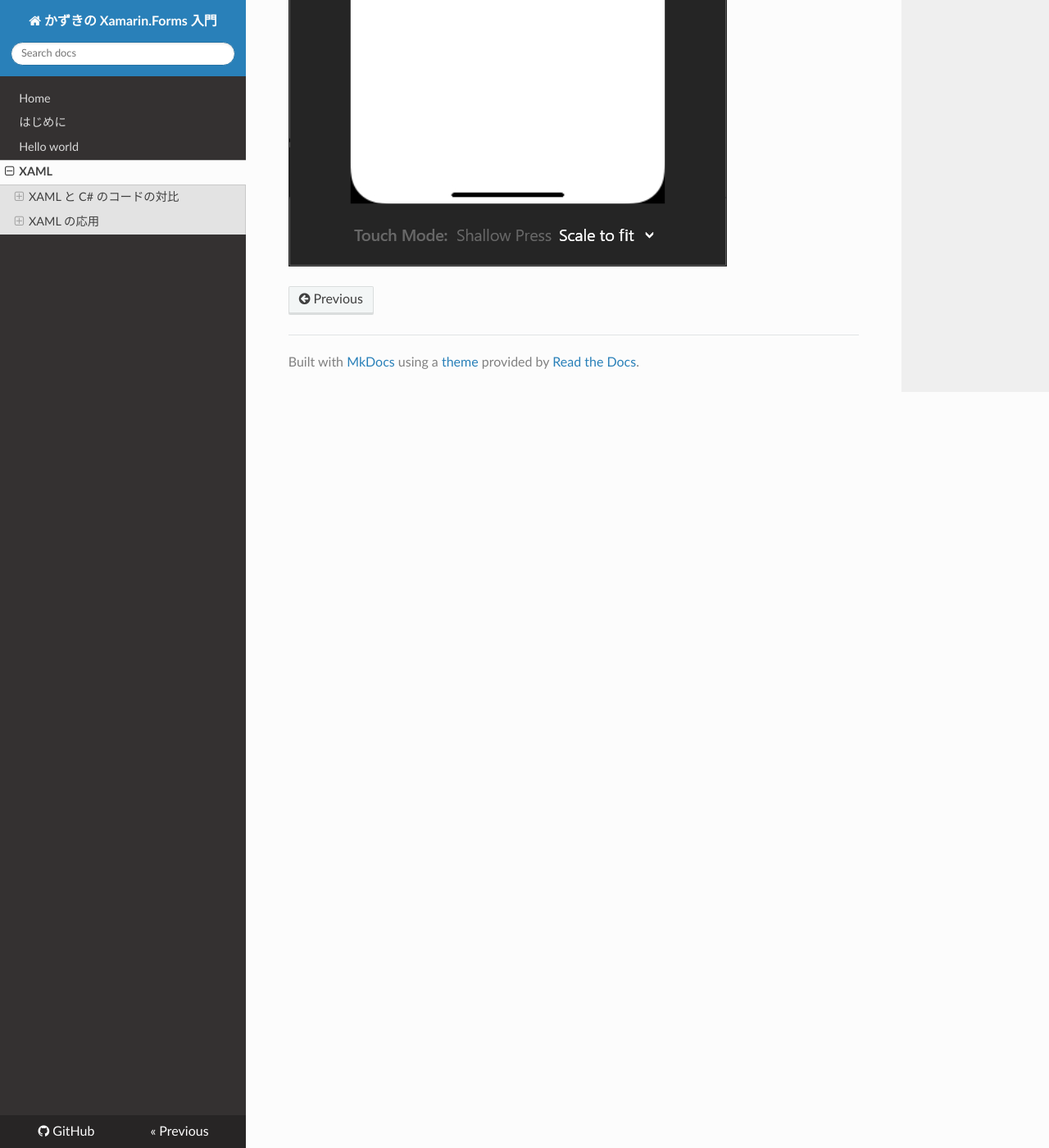
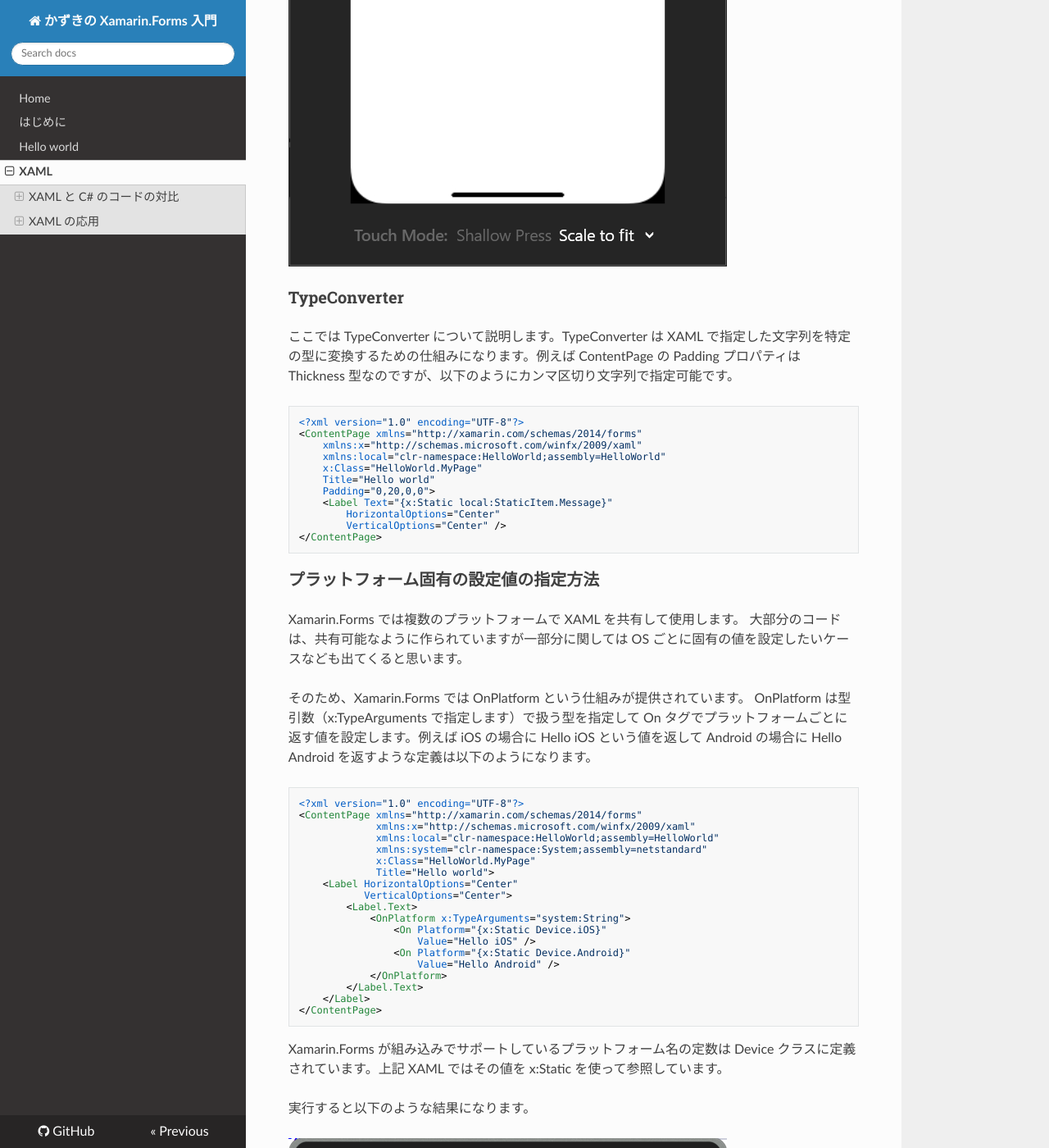
Before and after one commit to runceel/xfedu, an MkDocs documentation site: the page built from docs/03.xaml/index.md, in a window 1280 px wide and 1400 px high, scrolled down 13935 px. Shown: the whole window at 82% size. Built offline with MkDocs 1.6.1, drawn with Linux system fonts in a browser that asks for light colours; nearby versions of some CDN libraries; old or Windows-style settings are respelled for this version of MkDocs; some of the changed text lies outside the part shown.

Commit message:
OnPlatform

````diff
--- a/docs/03.xaml/index.md
+++ b/docs/03.xaml/index.md
@@ -250,3 +250,89 @@ StaticItem クラスが定義されている名前空間を XML 名前空間と
 ![Android x:Static](images/android-xstatic.png)
 
 ![iOS x:Static](images/ios-xstatic.png)
+
+### TypeConverter
+
+ここでは TypeConverter について説明します。TypeConverter は XAML で指定した文字列を特定の型に変換するための仕組みになります。例えば ContentPage の Padding プロパティは Thickness 型なのですが、以下のようにカンマ区切り文字列で指定可能です。
+
+```xml
+<?xml version="1.0" encoding="UTF-8"?>
+<ContentPage xmlns="http://xamarin.com/schemas/2014/forms"
+    xmlns:x="http://schemas.microsoft.com/winfx/2009/xaml"
+    xmlns:local="clr-namespace:HelloWorld;assembly=HelloWorld"
+    x:Class="HelloWorld.MyPage"
+    Title="Hello world"
+    Padding="0,20,0,0">
+    <Label Text="{x:Static local:StaticItem.Message}"
+        HorizontalOptions="Center"
+        VerticalOptions="Center" />
+</ContentPage>
+```
+
+### プラットフォーム固有の設定値の指定方法
+
+Xamarin.Forms では複数のプラットフォームで XAML を共有して使用します。
+大部分のコードは、共有可能なように作られていますが一部分に関しては OS ごとに固有の値を設定したいケースなども出てくると思います。
+
+そのため、Xamarin.Forms では OnPlatform という仕組みが提供されています。
+OnPlatform は型引数（x:TypeArguments で指定します）で扱う型を指定して On タグでプラットフォームごとに返す値を設定します。例えば iOS の場合に Hello iOS という値を返して Android の場合に Hello Android を返すような定義は以下のようになります。
+
+```xml
+<?xml version="1.0" encoding="UTF-8"?>
+<ContentPage xmlns="http://xamarin.com/schemas/2014/forms"
+             xmlns:x="http://schemas.microsoft.com/winfx/2009/xaml"
+             xmlns:local="clr-namespace:HelloWorld;assembly=HelloWorld"
+             xmlns:system="clr-namespace:System;assembly=netstandard"
+             x:Class="HelloWorld.MyPage"
+             Title="Hello world">
+    <Label HorizontalOptions="Center"
+           VerticalOptions="Center">
+        <Label.Text>
+            <OnPlatform x:TypeArguments="system:String">
+                <On Platform="{x:Static Device.iOS}"
+                    Value="Hello iOS" />
+                <On Platform="{x:Static Device.Android}"
+                    Value="Hello Android" />
+            </OnPlatform>
+        </Label.Text>
+    </Label>
+</ContentPage>
+```
+
+Xamarin.Forms が組み込みでサポートしているプラットフォーム名の定数は Device クラスに定義されています。上記 XAML ではその値を x:Static を使って参照しています。
+
+実行すると以下のような結果になります。
+
+![Android OnPlatform](images/android-onplatform.png)
+
+![iOS OnPlatform](images/ios-onplatform.png)
+
+この OnPlatform で行っているプラットフォームに応じて設定値を変えるという操作は C# では以下のように Device クラスの RuntimePlatform の値を見て処理を分けることで実現できます。
+
+```cs
+using System;
+using Xamarin.Forms;
+
+namespace HelloWorld
+{
+    public partial class MyPage : ContentPage
+    {
+        public MyPage()
+        {
+            InitializeComponent();
+
+            switch (Device.RuntimePlatform)
+            {
+                case Device.iOS:
+                    label.Text = "Hello iOS";
+                    break;
+                case Device.Android:
+                    label.Text = "Hello Android";
+                    break;
+            }
+        }
+    }
+}
+```
+
+### データバインディング
````
Also changed, not shown: todo.md (added, +4 -0 lines), docs/03.xaml/images/android-onplatform.png (added), docs/03.xaml/images/ios-onplatform.png (added), 1 other file.
